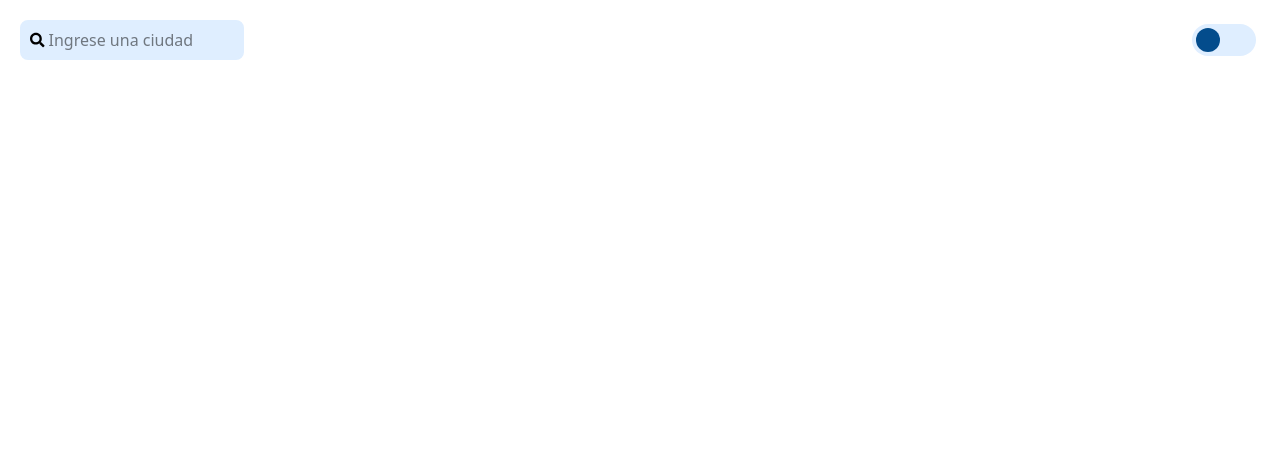
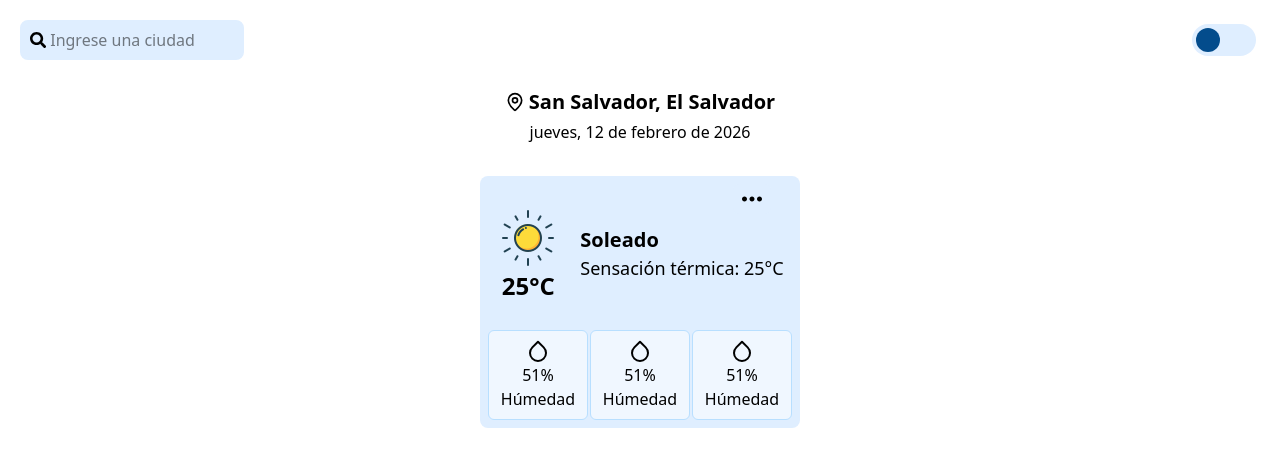
Before and after one commit to Lou2714/WeatherDashboardReact, a React (Vite) app in the folder weatherWebReact/: page / in a window 1280 px wide. Shown: the top 466 px of the page. Built offline with nearby package versions, Linux system fonts and the light colour scheme.

Commit message:
:lipstick: Agregué los componentes de locación y clima

```diff
--- a/weatherWebReact/src/App.jsx
+++ b/weatherWebReact/src/App.jsx
@@ -1,9 +1,11 @@
-import Header from "./components/Header/Header"
+import Header from "./components/Header/Header";
+import Weather from "./components/Weather/Weather";
 
 function App() {
   return (
     <>
       <Header />
+      <Weather />
     </>
   )
 }
--- a/weatherWebReact/src/components/Header/SearchBar.jsx
+++ b/weatherWebReact/src/components/Header/SearchBar.jsx
@@ -10,7 +10,7 @@ export default function SearchBar(){
         <form className="flex flex-row gap-1 items-center rounded-lg bg-congress-blue-100 p-2 w-56 h-10
                 border-2 border-solid border-congress-blue-100 focus-within:border-congress-blue "
             onSubmit={handlerSubmit}>
-            <FaSearch  />
+            <FaSearch className="text-lg" />
                 <input type="text"
                     placeholder="Ingrese una ciudad"
                     className="bg-congress-blue-100 w-full focus:outline-none"
--- /dev/null
+++ b/weatherWebReact/src/components/Weather/CurrentWeatherCard/CurrentWeatherCard.jsx
@@ -0,0 +1,26 @@
+import MoreButton from "./MoreButton"
+import WeatherDetailCard from "./WeatherDetailCard"
+import WeatherImage from "../../../assets/sunny.png"
+
+export default function CurrentWeatherCard() {
+    return(
+        <div className="relative flex flex-col items-center m-auto w-80 bg-congress-blue-100 rounded-lg">
+            <MoreButton />
+            <div className="flex flex-row justify-between gap-5">
+                <div className="flex flex-col items-center">
+                    <img src={WeatherImage} alt="Imagen del clima"/>
+                    <h2 className="text-2xl font-semibold">25°C</h2>
+                </div>
+                <div className="flex flex-col justify-center">
+                    <h2 className="text-xl font-bold">Soleado</h2>
+                    <h2 className="text-lg">Sensación térmica: 25°C</h2>
+                </div>
+            </div>
+            <div className="flex flex-row justify-center items-center gap-0.5 w-full p-2 mt-5">
+                <WeatherDetailCard />
+                <WeatherDetailCard />
+                <WeatherDetailCard />
+            </div>
+        </div>
+    )
+}
--- /dev/null
+++ b/weatherWebReact/src/components/Weather/CurrentWeatherCard/MoreButton.jsx
@@ -0,0 +1,17 @@
+import { MdMoreHoriz } from "react-icons/md";
+
+const handlerClick = () =>{
+    console.log("Abriendo menu de opciones de temperatura");
+
+}
+
+export default function MoreButton() {
+    return(
+        <button className="flex justify-center cursor-pointer relative left-28 top-2 bg-congress-blue-100 rounded-md px-1
+                    transition-all transition-discrete delay-150"
+                onClick={handlerClick}>
+            <MdMoreHoriz className="text-3xl active:text-congress-blue active:border active:border-congress-blue active:rounded-lg
+            hover:border hover:border-congress-blue hover:rounded-lg hover:text-congress-blue" />
+        </button>
+    )
+}
--- /dev/null
+++ b/weatherWebReact/src/components/Weather/CurrentWeatherCard/WeatherDetailCard.jsx
@@ -0,0 +1,14 @@
+import { LuCloudRainWind, LuWind } from "react-icons/lu";
+import { FiDroplet } from "react-icons/fi";
+
+export default function WeatherDetailCard(params) {
+    return(
+        <div className="flex flex-col justify-center items-center bg-congress-blue-50 w-28 py-2 border border-congress-blue-200 rounded-md">
+            <FiDroplet className="text-2xl" />
+            <p>51%</p>
+            <p>Húmedad</p>
+            {/* <LuWind />
+            <LuCloudRainWind /> */}
+        </div>
+    )
+}
--- /dev/null
+++ b/weatherWebReact/src/components/Weather/LocationDateInformation.jsx
@@ -0,0 +1,18 @@
+import { LuMapPin } from "react-icons/lu";
+
+//Tendrá un props para indicar la ciudad, país y fecha
+export default function LocationDateInformation() {
+    return (
+        <div className="flex flex-col gap-1 mb-8 mt-2">
+            <div className="flex flex-row justify-center items-center gap-1">
+                <LuMapPin className="text-xl" />
+                <h3 className="text-xl font-semibold">San Salvador, El Salvador</h3>
+            </div>
+            <div>
+                <div className="text-center">
+                    <p className="">jueves, 12 de febrero de 2026</p>
+                </div>
+            </div>
+        </div>
+    )
+}
--- /dev/null
+++ b/weatherWebReact/src/components/Weather/Weather.jsx
@@ -0,0 +1,11 @@
+import LocationDateInformation from "./LocationDateInformation";
+import CurrentWeatherCard from "./CurrentWeatherCard/CurrentWeatherCard";
+
+export default function Weather() {
+    return(
+        <div>
+            <LocationDateInformation />
+            <CurrentWeatherCard />
+        </div>
+    )
+}
```
Also changed, not shown: weatherWebReact/src/assets/sunny.png (added).
